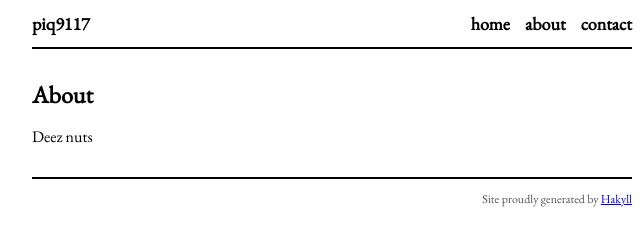
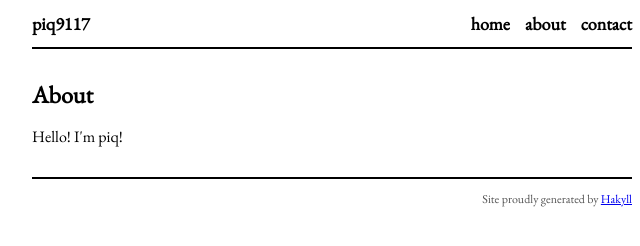
Before and after one commit to piq9117/piq9117.github.io, a plain HTML site: page docs/about.html in a window 1280 px wide. Shown: the full height of the page, 308-948 px from the left. Drawn offline with nearby package versions, Linux system fonts and the light colour scheme; a web font is replaced by a local one.

Commit message:
about me

```diff
--- a/docs/about.html
+++ b/docs/about.html
@@ -23,7 +23,7 @@
 
         <main role="main">
             <h1>About</h1>
-            <p>Deez nuts</p>
+            <p>Hello! I'm piq!</p>
         </main>
 
         <footer>
```
